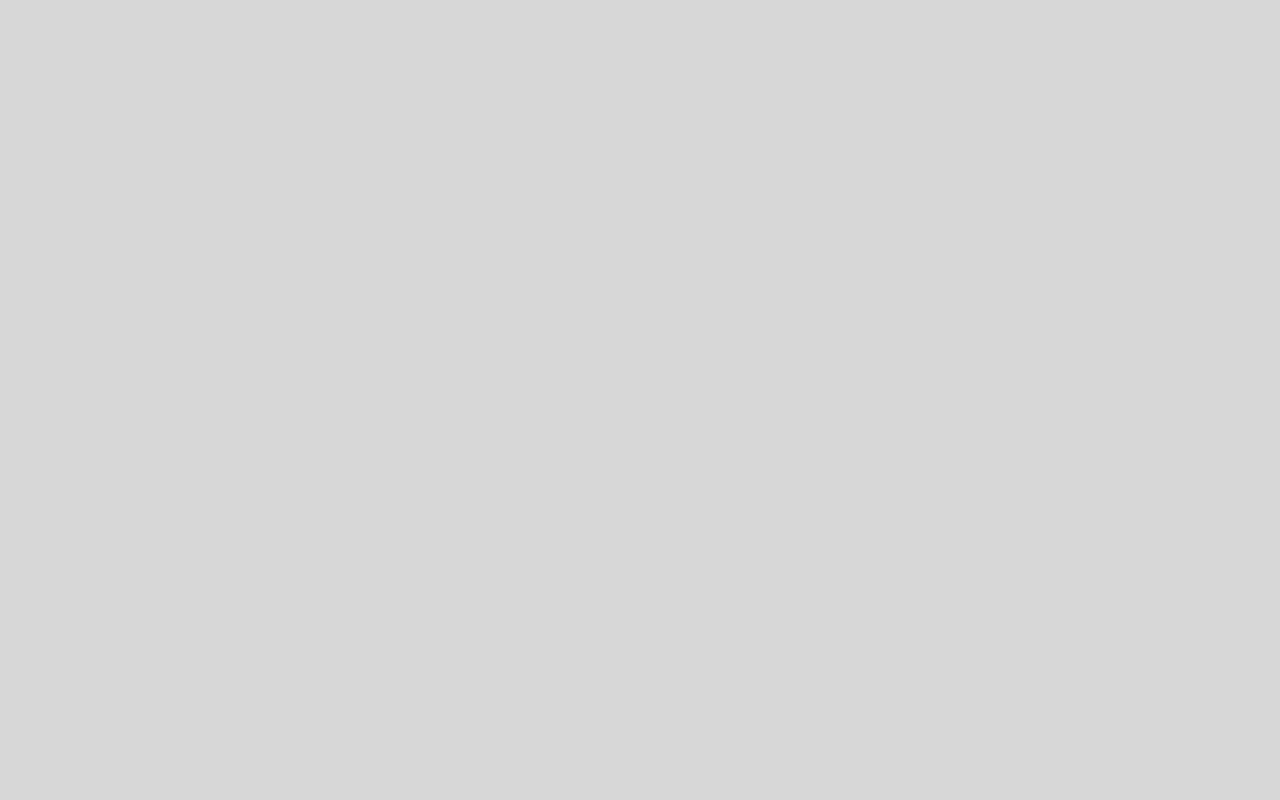
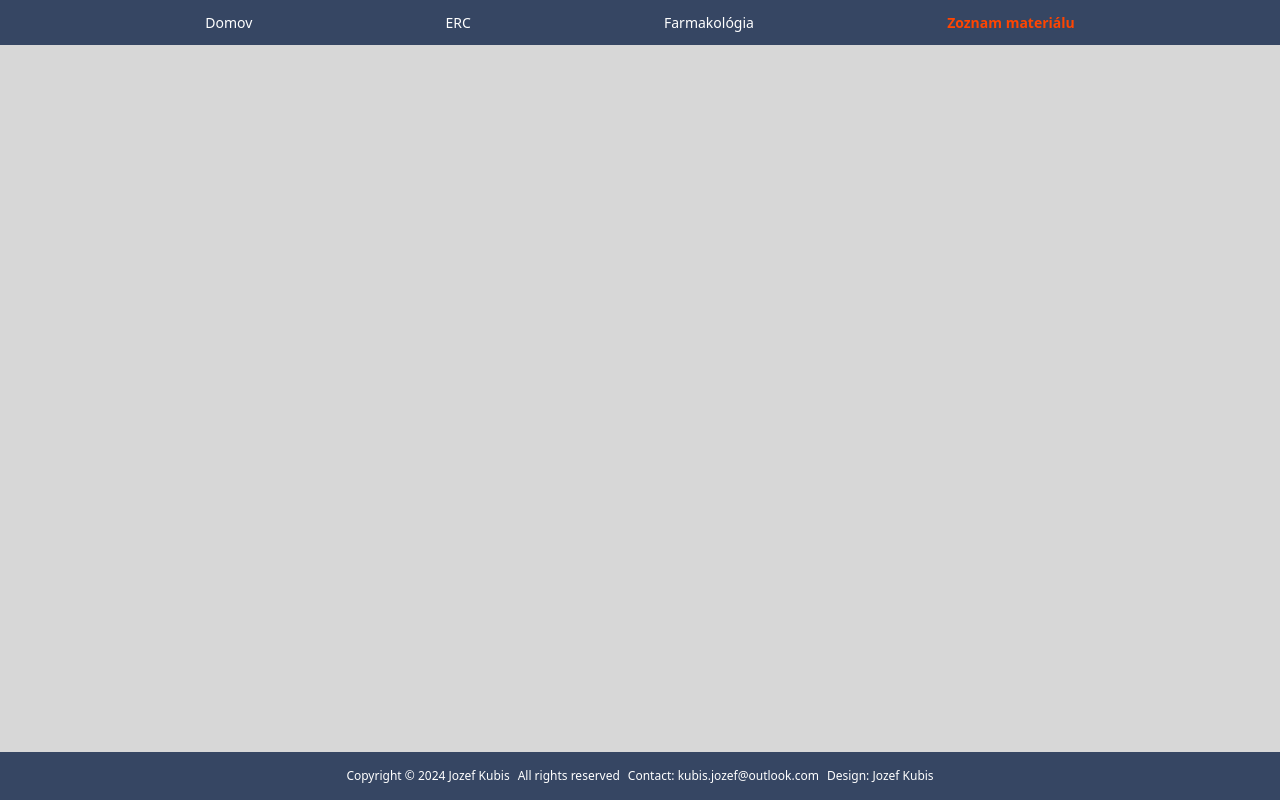
Before and after one commit to jozefkubis/erc-react-router, a React (Create React App) app in the folder router/: page /itemlist in a window 1280 px wide. Before the commit this address had no page. Built offline with nearby package versions, Linux system fonts and the light colour scheme.

Commit message:
Pridany ItemList.js (Zoznam materialu) do Navbar

```diff
--- a/router/src/App.js
+++ b/router/src/App.js
@@ -32,7 +32,7 @@ import FirstMinute from "./pages/erc/NLS/FirstMinute";
 import AfterFirstMinute from "./pages/erc/NLS/AfterFirstMinute";
 import After2FirstMinute from "./pages/erc/NLS/After2FirstMinute";
 import AfterFinalFirstMinute from "./pages/erc/NLS/AfterFinalFirstMinute";
-
+import Itemlist from "./pages/itemlist/ItemList";
 const App = () => {
   return (
     <BrowserRouter>
@@ -70,6 +70,7 @@ const App = () => {
           <Route path="afterfirstminute" element={<AfterFirstMinute />} />
           <Route path="after2firstminute" element={<After2FirstMinute />} />
           <Route path="afterfinalfirstminute" element={<AfterFinalFirstMinute />} />
+          <Route path="itemlist" element={<Itemlist/>} />
         </Route>
       </Routes>
     </BrowserRouter>
--- a/router/src/components/Navbar.js
+++ b/router/src/components/Navbar.js
@@ -31,6 +31,15 @@ const Navbar = () => {
         >
           Farmakológia
         </NavLink>
+
+        <NavLink
+          to="/itemlist"
+          className={({ isActive }) =>
+            isActive ? "activeLink" : "nonactiveLink"
+          }
+        >
+          Zoznam materiálu
+        </NavLink>
       </nav>
     </header>
   );
--- /dev/null
+++ b/router/src/pages/itemlist/ItemList.js
@@ -0,0 +1,11 @@
+// import { NavLink } from "react-router-dom";
+
+import React from 'react'
+
+const Itemlist = () => {
+  return (
+    <div></div>
+  )
+}
+
+export default Itemlist
```
